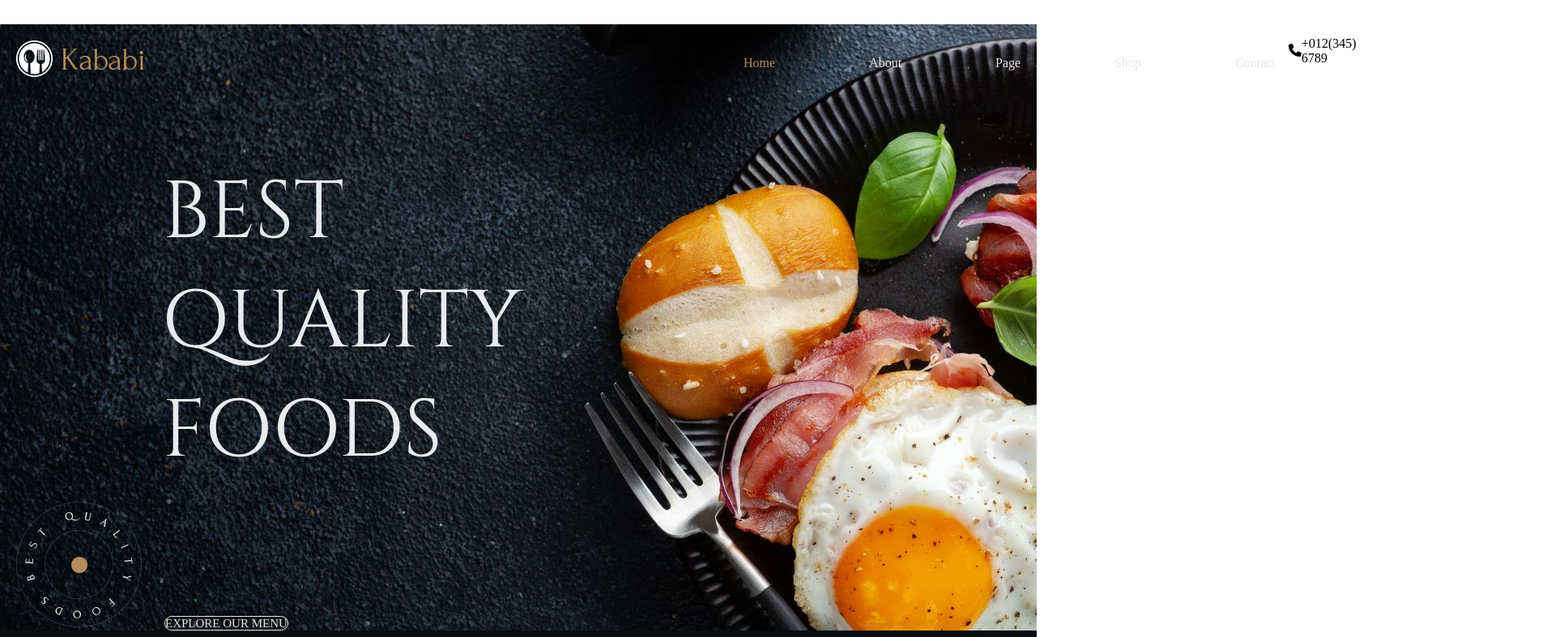
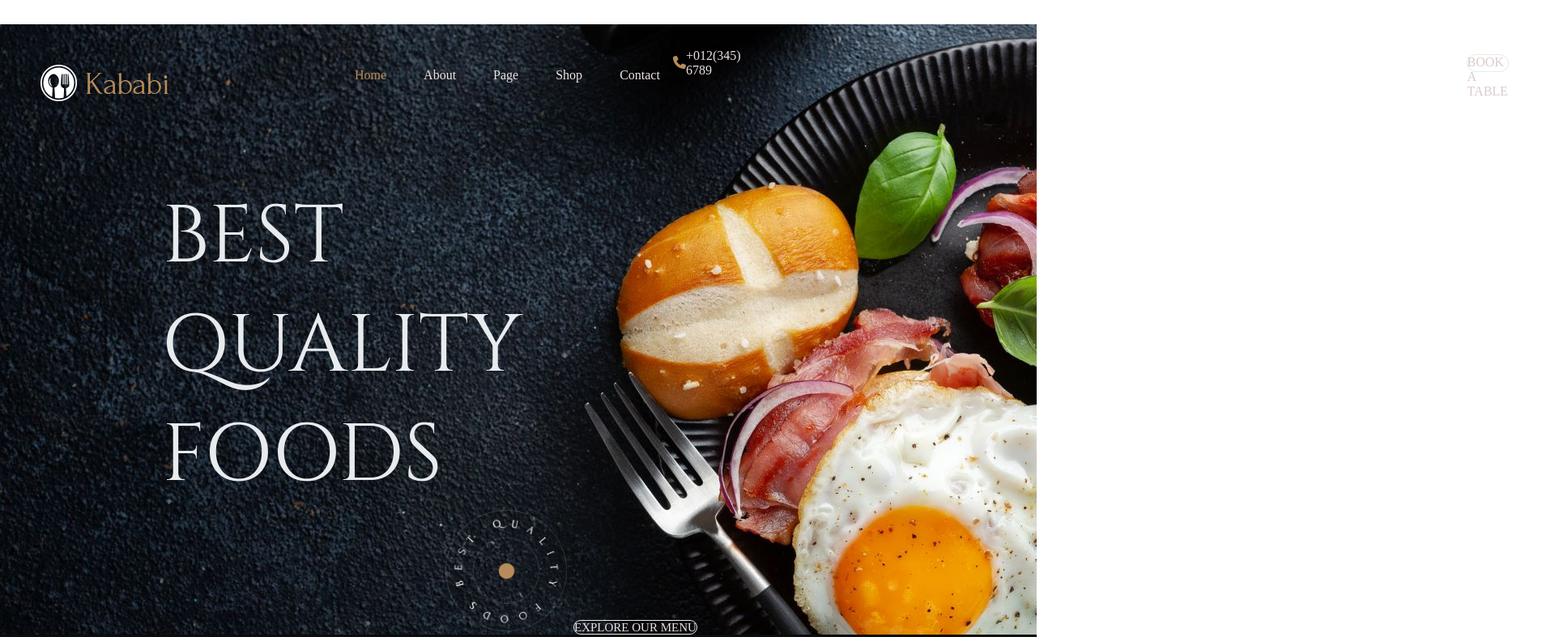
Before and after one commit to hanaelle/kabibi-food, a plain HTML site: page index.html in a window 1280 px wide. Shown: the top 787 px of the page at 81% size, 1920 px wide, since content can reach past the window. Drawn offline with Linux system fonts and the light colour scheme; files whose address does not match are found by name; a web font is replaced by a local one.

Commit message:
sauvegarde du jour

```diff
--- a/assets/Style/Sass/Layout/_header.scss
+++ b/assets/Style/Sass/Layout/_header.scss
@@ -15,43 +15,38 @@ header{
             display: flex;
             flex-direction: row;
             margin-top: 30px;
-            margin-left: 50%;
+            margin-left: 200px;
 
         li {
             list-style-type: none;
             margin: 0 1em;
             color: #efe5e5;
             display: flex;
-            margin-left: 100px;
+            margin-left: 30px;
 
         p {
-                color: rgb(199, 191, 191);
-                display: flex;
-                font-size: 30px;
-                margin-left: 15%;
-                margin-top: 20%;
+            color: rgb(199, 191, 191);
+            display: flex;
+            font-size: 30px;
+            margin-left: 15%;
+            margin-top: 20%;
+        img{
+            margin-top: 70px;
+            margin-left: 80px;
+
+
 }
 }
 }
 }
 }
-
-img{
-    margin-top: 70px;
-    margin-left: 80px;
+}
+.logo-one{
+    margin-top: 50px;
+    margin-left: 50px;
 }
 
-#logo-two{
-    width: 150px;
-    height: 150px;
-
-}
-.home {
-    color: #b68c5a;
-}
-
-
-h1{
+.best{
     color: rgb(232, 235, 238);
     margin-left: 200px;
     margin-top: 100px;
@@ -60,8 +55,24 @@ h1{
     font-size: 100px;
     font-weight: 400;
     text-transform: uppercase;
+}
+
+
+.logo-two{
+    width: 150px;
+    height: 150px;
+    margin-left: 550px;
+    /*position: relative;
+        top: -26rem;
+        left: 31rem;*/
 
 }
+
+.home {
+    color: #b68c5a;
+}
+
+
 
 #book{
         color: #dbcaca;
@@ -87,3 +98,10 @@ h1{
     font-size: 15px;
 
 }
+.fa-solid {
+    color: #b68c5a;
+}
+.tel{
+    color: #ebe1e1;
+
+}
--- a/index.html
+++ b/index.html
@@ -31,7 +31,7 @@
                 <a id="book">BOOK A TABLE</a>
     </nav>
 
-        <h1>BEST <br> QUALITY <br>FOODS</h1>
+        <h1 class="best" >BEST <br> QUALITY <br>FOODS</h1>
             <img class="logo-two"  src="/assets/img/slider/img_bg2.png" alt="">
             <img src="/assets/img/" alt="">
 
```
Also changed, not shown: assets/Style/CSS/style.css, 1 other file.
